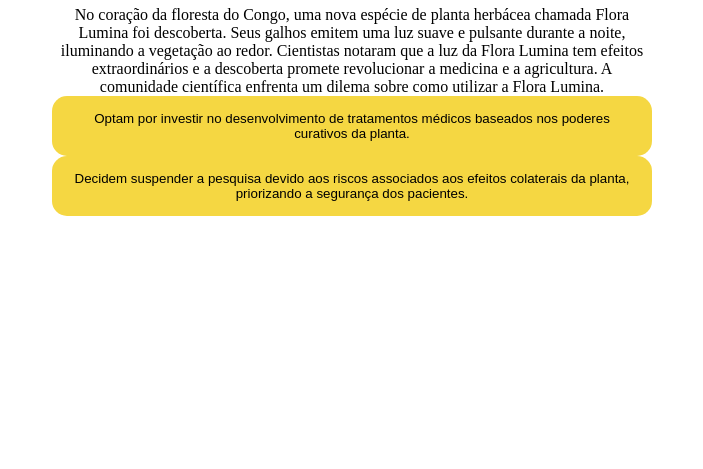
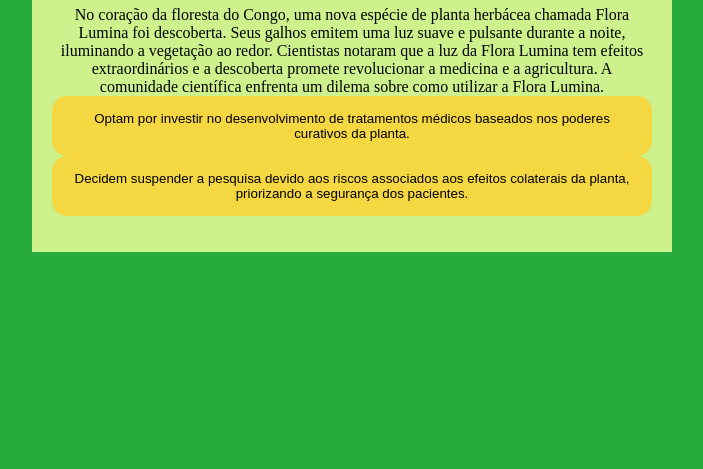
Before and after one commit to NomeDeUsuario1/historinha, a plain HTML site: page index.html in a window 1280 px wide. Shown: the part 347-816 px from the top of the page, without its empty margins (288-991 px from the left). Drawn offline with Linux system fonts and the light colour scheme.

Commit message:
Update style.css

```diff
--- a/style.css
+++ b/style.css
@@ -1,8 +1,8 @@
 :root{
-    --cor-fundo:##ff7773;
-    --cor-principal:##ffffff;
+    --cor-fundo:#26ab3c;
+    --cor-principal:#cdf28d;
     --cor-secundaria:#f5d742;
-    --cor-destaque:#b88114;
+    --cor-destaque:#3d40fc;
     --cor-texto:##08ff25;
 
 }
```
